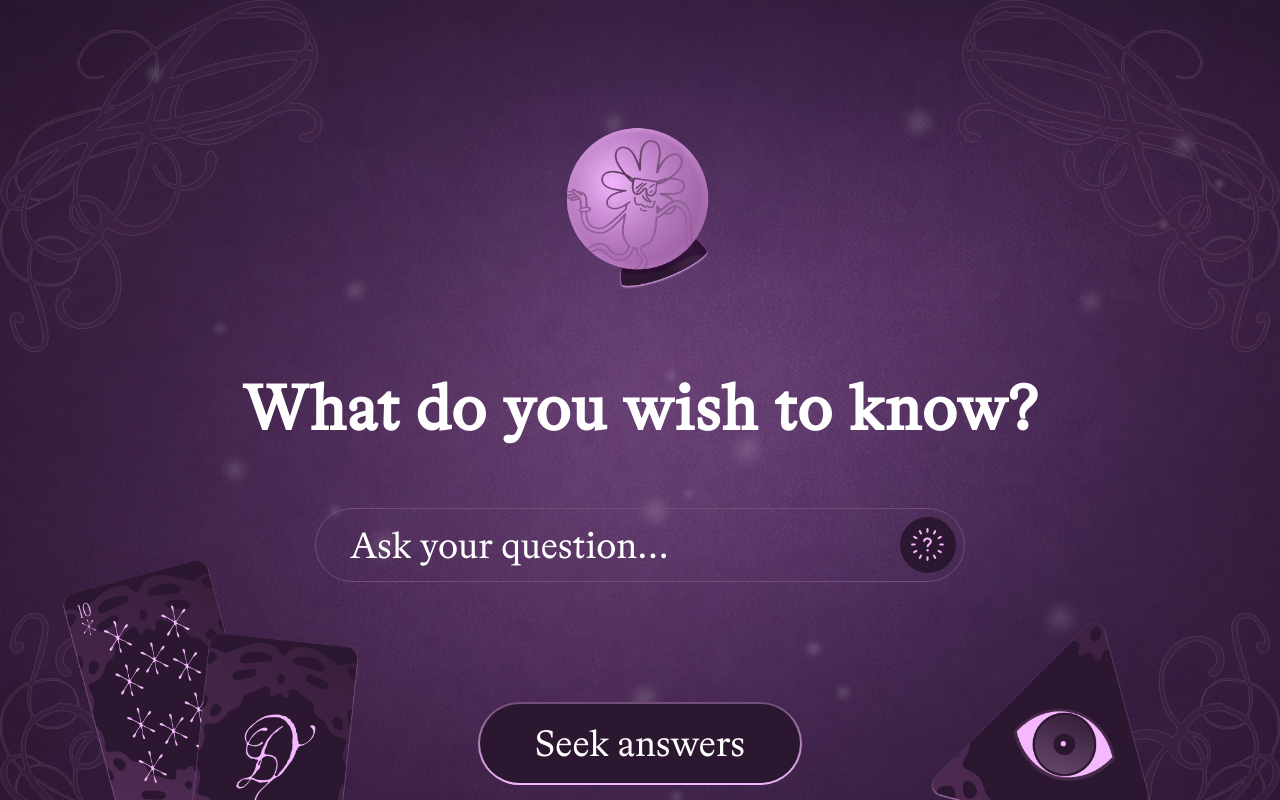
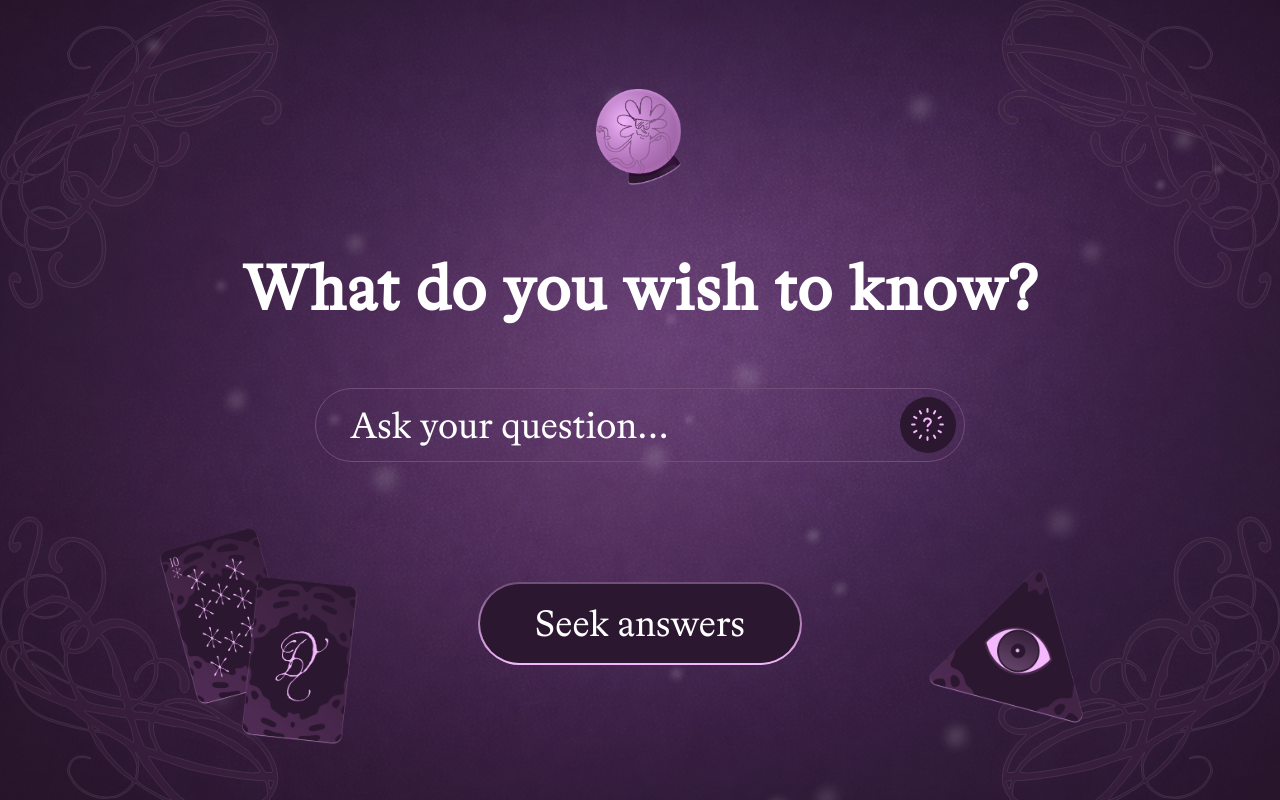
Before and after one commit to majapersson/oracle-printer, a Next.js app: page / in a window 1280 px wide. Shown: the top 800 px of the page. Built offline with nearby package versions, Linux system fonts and the light colour scheme.

Commit message:
Improve styles for ipad

```diff
--- a/src/app/page.module.css
+++ b/src/app/page.module.css
@@ -1,3 +1,7 @@
+:root {
+  --image-size: min(50%, 200px);
+}
+
 .page {
   display: flex;
   min-height: 100vh;
@@ -19,14 +23,14 @@
   height: 100%;
   min-height: 100vh;
   position: relative;
-  padding: 80px;
+  padding: 60px;
   z-index: 1;
   isolation: isolate;
 }
 
 .crystalBall {
   height: auto;
-  width: min(50%, 250px);
+  width: min(50%, 150px);
 }
 
 .formSlot {
@@ -39,10 +43,10 @@
   justify-content: center;
   align-items: center;
   position: relative;
-  width: min(100%, 1220px);
+  width: min(100%, 1024px);
   margin-top: 30px;
 
-  @media (min-width: 1220px) {
+  @media (min-width: 1024px) {
     position: absolute;
     bottom: 0;
     justify-content: space-between;
@@ -68,17 +72,17 @@
 }
 
 .cards {
-  width: min(50%, 300px);
+  width: var(--image-size);
   height: auto;
 }
 
 .eye {
-  width: min(50%, 300px);
+  width: var(--image-size);
   height: auto;
 }
 
 .swirl {
-  width: min(50%, 400px);
+  width: min(50%, 350px);
   height: auto;
   fill: var(--purple);
   opacity: 0.4;
--- a/src/assets/styles/colors.css
+++ /dev/null
@@ -1,8 +0,0 @@
-:root {
-  --purple: #48284a;
-  --purple-light: #724d78;
-  --purple-dark: #2B172F;
-  --pink: #F5B8FF;
-
-  --text-light: #ffffff;
-}
--- /dev/null
+++ b/src/assets/styles/constants.css
@@ -0,0 +1,13 @@
+:root {
+  --purple: #48284a;
+  --purple-light: #724d78;
+  --purple-dark: #2b172f;
+  --pink: #f5b8ff;
+
+  --text-light: #ffffff;
+
+  --font-bradford-ll: "Bradford LL", serif;
+  --font-suisse-intl: "Suisse Intl", serif;
+  --font-family-primary: var(--font-bradford-ll);
+  --title-size: clamp(2.25rem, 1.6786rem + 2.8571vw, 4.25rem);
+}
--- a/src/assets/styles/fonts.css
+++ b/src/assets/styles/fonts.css
@@ -18,10 +18,3 @@
   font-weight: 600;
   font-style: normal;
 }
-
-
-:root {
-  --font-bradford-ll: "Bradford LL", serif;
-  --font-suisse-intl: "Suisse Intl", serif;
-  --font-family-primary: var(--font-bradford-ll);
-}
--- a/src/assets/styles/main.css
+++ b/src/assets/styles/main.css
@@ -1,4 +1,4 @@
 @import "./normalize.css";
 @import "./reset.css";
-@import "./colors.css";
+@import "./constants.css";
 @import "./fonts.css";
--- a/src/components/PrinterForm/PrinterForm.module.css
+++ b/src/components/PrinterForm/PrinterForm.module.css
@@ -1,5 +1,5 @@
 .title {
-  font-size: clamp(2.25rem, 1.6786rem + 2.8571vw, 4.25rem);
+  font-size: var(--title-size);
   letter-spacing: 0.02em;
   text-align: center;
 
@@ -88,7 +88,7 @@
   width: 100%;
   max-width: 650px;
 
-  @media (min-width: 1220px) {
+  @media (min-width: 1024px) {
     width: auto;
     margin-block: 100px;
   }
```
